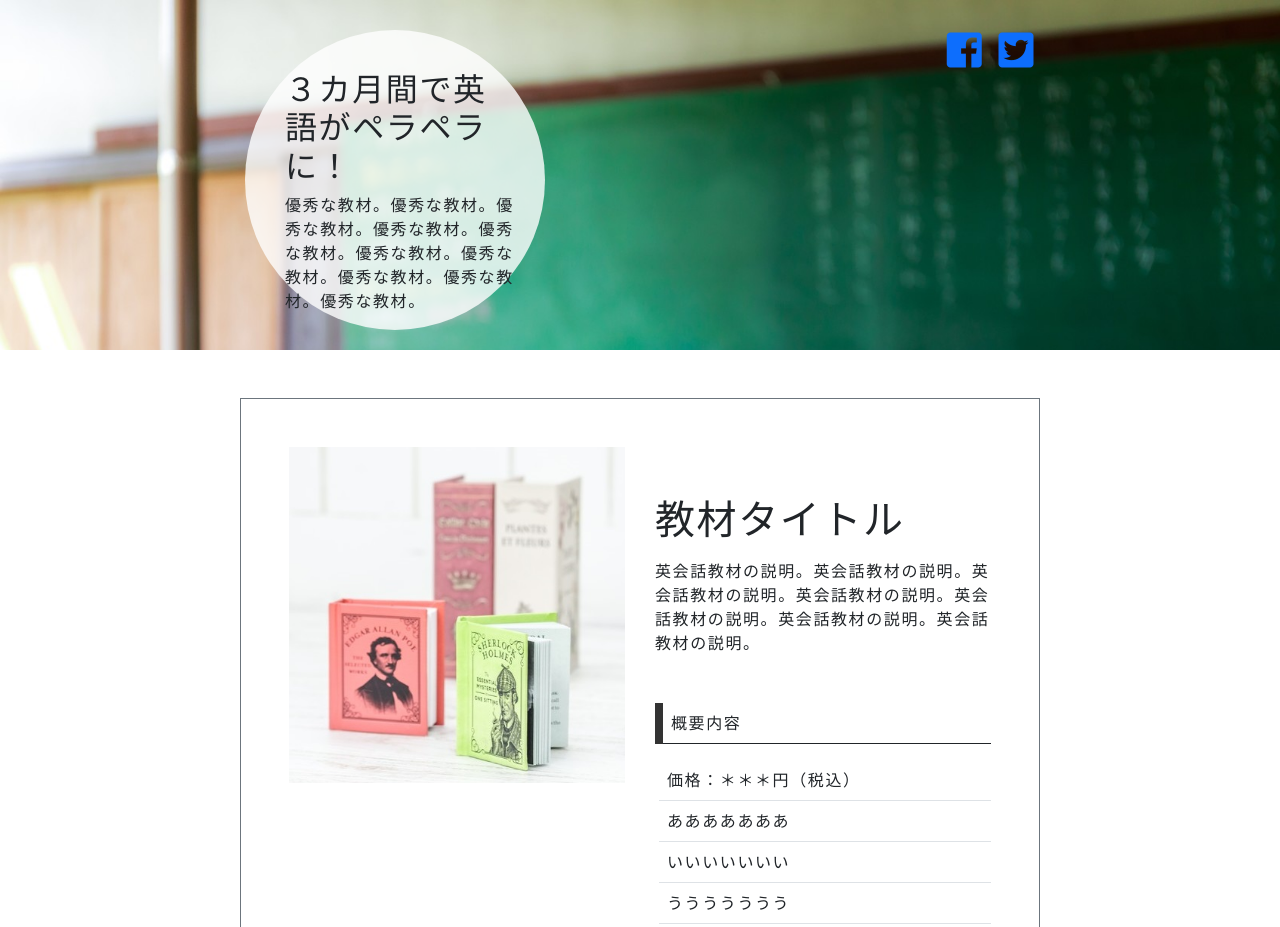
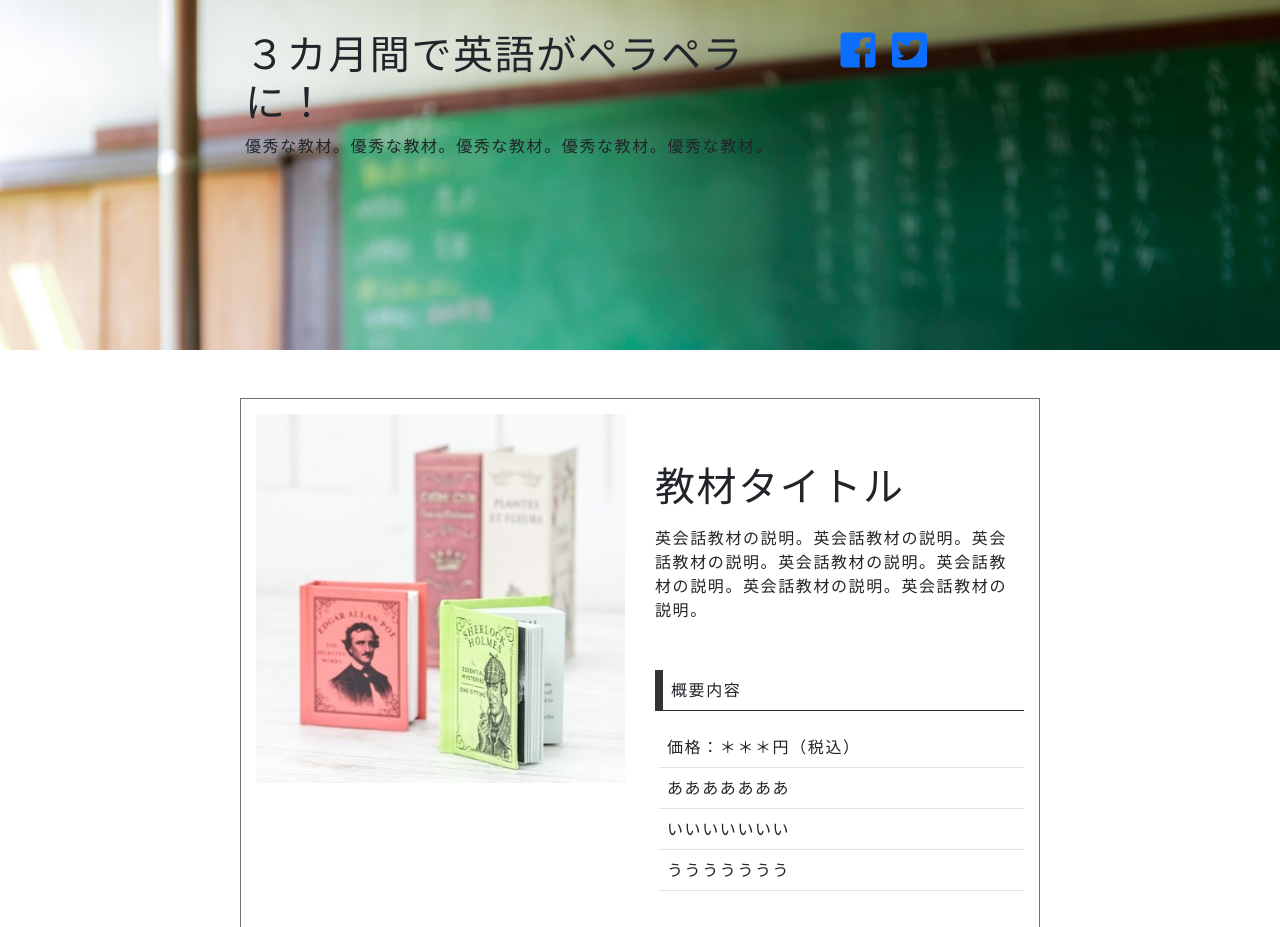
Before and after one commit to y-portfolio/english-lesson, a plain HTML site: page index.html in a window 1280 px wide. Shown: the top 927 px of the page. Drawn offline with nearby package versions, Linux system fonts and the light colour scheme.

Commit message:
Add files via upload

```diff
--- a/css/styles.css
+++ b/css/styles.css
@@ -17,21 +17,27 @@ header {
   height: 350px;
 }
 
-#top-text {
-  width: 300px;
-  height: 300px;
-  background: rgba(255, 255, 255, .8);
-  border-radius: 50%;
-  margin: 30px 0 0 30px;
-  padding: 40px 30px 70px 40px;
+#top {
+  height: 50px;
+  justify-content: space-between;
 }
 
-#top-text h1 {
+#top-text {
+  /* width: 50%;
+  height: 50%; */
+  /* background: rgba(255, 255, 255, .8); */
+  /* border-radius: 50%; */
+  margin: 30px 0 0 30px;
+  width: 70%;
+}
+
+/* #top-text h1 {
   font-size: 32px;
-}
+} */
 
 #sns-icon {
   margin: 20px 15px 0 auto;
+  width: 30%;
 }
 
 #sns-icon ul {
@@ -51,8 +57,17 @@ table th {
   font-weight: normal;
 }
 
-#item, .e-text {
-  margin: 48px;
+#item {
+  margin: 15px;
+  padding: 15px;
+}
+
+.e-text {
+  margin: 15px;
+}
+
+.e-text-wap {
+  padding: 15px;
 }
 
 .btn {
@@ -121,11 +136,25 @@ table th {
     margin: 0 auto;
   }
 
+  /* #top-text {
+    width: 300px;
+    height: 300px;
+    background: rgba(255, 255, 255, .8);
+    border-radius: 50%;
+    margin: 30px 0 0 30px;
+    padding: 40px 30px 70px 40px;
+  }
+   */
+
   #item {
     display: flex;
     width: 800px;
     margin: 48px auto 0;
   }
+
+  /* #item, .e-text {
+    margin: 48px;
+  } */
 
   .pic, .text {
     width: 50%;
@@ -143,6 +172,10 @@ table th {
     margin: 48px auto;
   }
 
+  .e-text-wap {
+    padding: px;
+  }
+
   .user-wrap {
     display: flex;
     width: 800px;
--- a/index.html
+++ b/index.html
@@ -15,7 +15,7 @@
       <section id="top" class="d-flex">
         <div id="top-text">
           <h1>３カ月間で英語がペラペラに！</h1>
-          <p>優秀な教材。優秀な教材。優秀な教材。優秀な教材。優秀な教材。優秀な教材。優秀な教材。優秀な教材。優秀な教材。優秀な教材。</p>
+          <p>優秀な教材。優秀な教材。優秀な教材。優秀な教材。優秀な教材。</p>
         </div>
 
         <div id="sns-icon">
@@ -29,7 +29,7 @@
 
     <main>
       <!-- 購入はこちら ここから -->
-      <section id="item" class="border border-secondary p-5">
+      <section id="item" class="border border-secondary">
         <div class="pic mb-3 text-center">
           <img src="img/main01.jpg" width="100%">
         </div>
@@ -59,7 +59,7 @@
         <div class="bg-success text-white text-center p-2">
           <h1>90日間集中レッスン</h1>
         </div>
-        <div class="p-5">
+        <div class="e-text-wap">
           <p>教材の説明と効果。教材の説明と効果。教材の説明と効果。<span class="line-marker">教材の説明と効果。教材の説明と効果。</span>教材の説明と効果。教材の説明と効果。</p>
           <img src="img/lesson.jpg" width="100%" class="mb-5">
           <p>教材の説明と効果。<span class="line-marker">教材の説明と効果。教材の説明と効果。教材の説明と効果。</span>教材の説明と効果。教材の説明と効果。<br>
```
